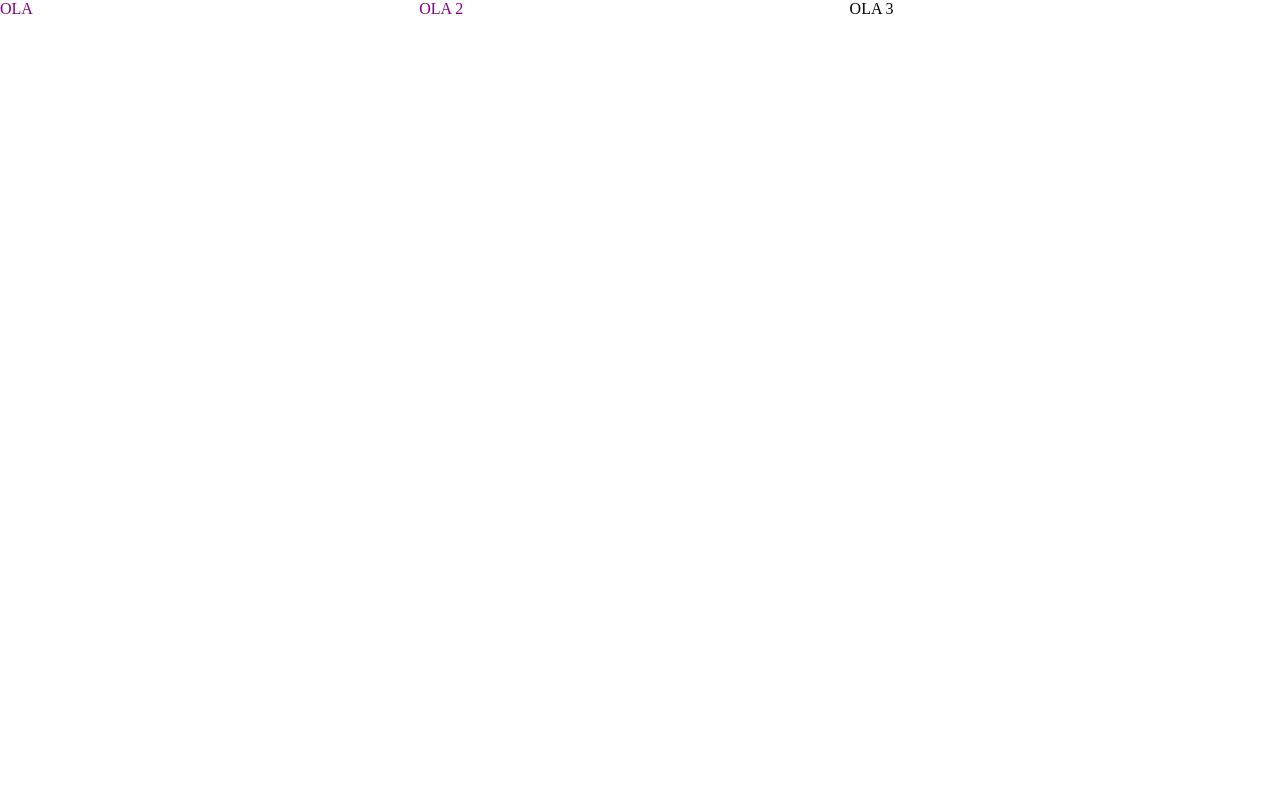
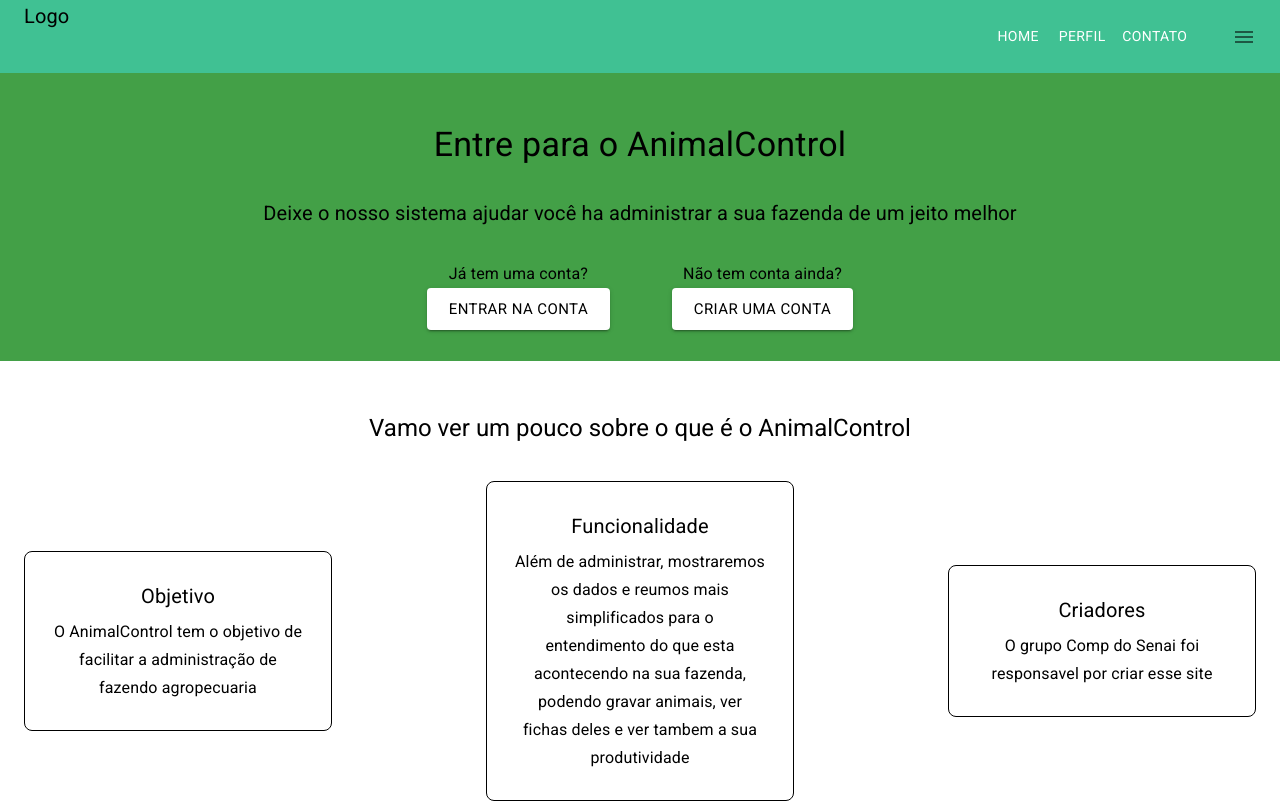
Before and after one commit to racoba/AnimalControl, a React (Create React App) app: page / in a window 1280 px wide. Shown: the top 803 px of the page. Built offline with nearby package versions, Linux system fonts and the light colour scheme; the HTML template or start-up script is replaced by a standard one.

Commit message:
[FEAT][HOME]
VIEWS
-home
COMPONENTS
-listaCardObj
-cardObj
Home sendo feita, não esta parecido com o protótipo,

```diff
--- a/src/Routes.js
+++ b/src/Routes.js
@@ -1,13 +1,13 @@
 import { BrowserRouter, Route, Switch } from "react-router-dom";
 import naoEncontrado404 from "./views/naoEncontrado404";
-import Home from './views/home';
 import MenuCadastroAdm from './views/MenuCadastroAdm';
 import CadastroAnimal from "./views/cadastroAnimal";
+import TelaHome from "./views/home";
 
 const Routes = () => (
     <BrowserRouter>
         <Switch>
-            <Route exact path="/" component={Home}></Route>
+            <Route exact path="/" component={TelaHome}></Route>
             <Route exact path="/menu-adm" component={MenuCadastroAdm}></Route>
             <Route exact path="/cadastro-animal" component={CadastroAnimal}></Route>
             <Route component={naoEncontrado404}></Route>
--- /dev/null
+++ b/src/components/cardObj.js
@@ -0,0 +1,27 @@
+import { Grid } from '@material-ui/core';
+import { Typography } from '@material-ui/core';
+import React from 'react';
+import styled from 'styled-components';
+
+const Card = styled.article`
+max-height: 25%;
+max-width: 25%;
+border: 1px solid;
+border-radius: 8px;
+padding: 2.25%;
+`
+const CardObj = ({titulo, descricao}) =>{
+    return(
+        <Card>
+            <Typography variant="h6" align="center" >
+                {titulo}
+            </Typography>
+            <Typography variant="subtitle1" align="center"
+            style={{marginTop:"2.5%"}}>
+                {descricao}
+            </Typography>
+        </Card>
+    );
+}
+
+export default CardObj;
--- /dev/null
+++ b/src/components/listaCardObj.js
@@ -0,0 +1,50 @@
+import { Grid, Typography } from '@material-ui/core';
+import React from 'react';
+import CardObj from './cardObj';
+import { ContainerForm } from './styled';
+
+const dadosCard = [
+  {
+    titulo: "Objetivo",
+    descricao: "O AnimalControl tem o objetivo de facilitar a administração "+
+    "de fazendo agropecuaria"
+  },
+  {
+    titulo: "Funcionalidade",
+    descricao: "Além de administrar," +
+      " mostraremos os dados e reumos mais simplificados para o entendimento " +
+      "do que esta acontecendo na sua fazenda, podendo gravar animais, ver "+
+      "fichas deles e ver tambem a sua produtividade"
+  },
+  {
+    titulo: "Criadores",
+    descricao: "O grupo Comp do Senai foi responsavel por criar esse site"
+  },
+];
+const ListaCardObj = () => {
+  return (
+    <ContainerForm maxWidth="lg" style={{ minWidth: "100%", paddingBottom: "5%" }}>
+      <Typography variant="h5" align="center">
+        Vamo ver um pouco sobre o que é o AnimalControl
+      </Typography>
+      <div style={{
+      display: "flex",
+      flexDirection:"row",
+      justifyContent:"space-between",
+      flexWrap:"wrap",
+      alignItems:"center",
+      marginTop:"3%"}}
+      >
+      {
+        dadosCard.map((card) =>(
+
+          <CardObj titulo={card.titulo} descricao={card.descricao}/>
+
+        ))
+      }
+      </div>
+    </ContainerForm>
+  );
+}
+
+export default ListaCardObj;
--- a/src/views/home.js
+++ b/src/views/home.js
@@ -1,22 +1,73 @@
 import React from 'react'
-import { Grid } from '@material-ui/core'
+import { Box, Button, Container, Grid, Typography, createTheme } from '@material-ui/core'
 import './home.css'
+import NavBar from '../components/navbar'
+import Rodape from '../components/rodape'
+import styled from 'styled-components'
+import { green } from '@material-ui/core/colors'
+import { ContainerForm, PaginaContainer } from '../components/styled'
+import { ThemeProvider } from '@material-ui/styles'
+import ListaCardObj from '../components/listaCardObj'
 
 
 
-export default () => {
-    return (
-        <Grid container direction="column">
-            <Grid item className="ab">
-                OLA
-            </Grid>
-            <Grid item className="ab">
-                OLA 2
-            </Grid>
-            <Grid item className="cd">
-                OLA 3
-            </Grid>
-        </Grid>
-    )
+
+
+const TelaHome = () =>{
+    return(
+        <PaginaContainer style={{height:"auto"}}>
+            <NavBar />
+            <ContainerForm maxWidth="lg" style={{backgroundColor: green[600], minWidth:"100%"}}>
+                <Typography
+                align="center"
+                display="block"
+                variant="h4"
+                >
+                    Entre para o AnimalControl
+                </Typography>
+                <Typography
+                align="center"
+                display="block"
+                variant="h6"
+                style={{marginTop: "2.5%"}}
+                >
+                    Deixe o nosso sistema ajudar você ha administrar
+                    a sua fazenda de um jeito melhor
+                </Typography>
+                <Grid
+                    direction="row"
+                    justifyContent="center"
+                    container
+                >
+
+                        <Grid item style={{margin:"2.5%", display:"flex", flexDirection:"column"}} >
+
+                            <Typography variant="subtitle1" align="center">
+                                Já tem uma conta?
+                            </Typography>
+
+                                <Button variant="contained" style={{color: "#000000", backgroundColor: "#ffffff"}} size="large">
+                                    Entrar na Conta
+                                </Button>
+
+                        </Grid>
+                        <Grid item style={{margin:"2.5%", display:"flex", flexDirection:"column"}}>
+                            <Typography variant="subtitle1" align="center">
+                                Não tem conta ainda?
+                            </Typography>
+
+                                <Button variant="contained" style={{color: "#000000", backgroundColor: "#ffffff"}} size="large">
+                                    Criar uma Conta
+                                </Button>
+
+
+                        </Grid>
+                </Grid>
+            </ContainerForm>
+            <ListaCardObj />
+            <Rodape />
+        </PaginaContainer>
+    );
 
 }
+export default TelaHome;
```
